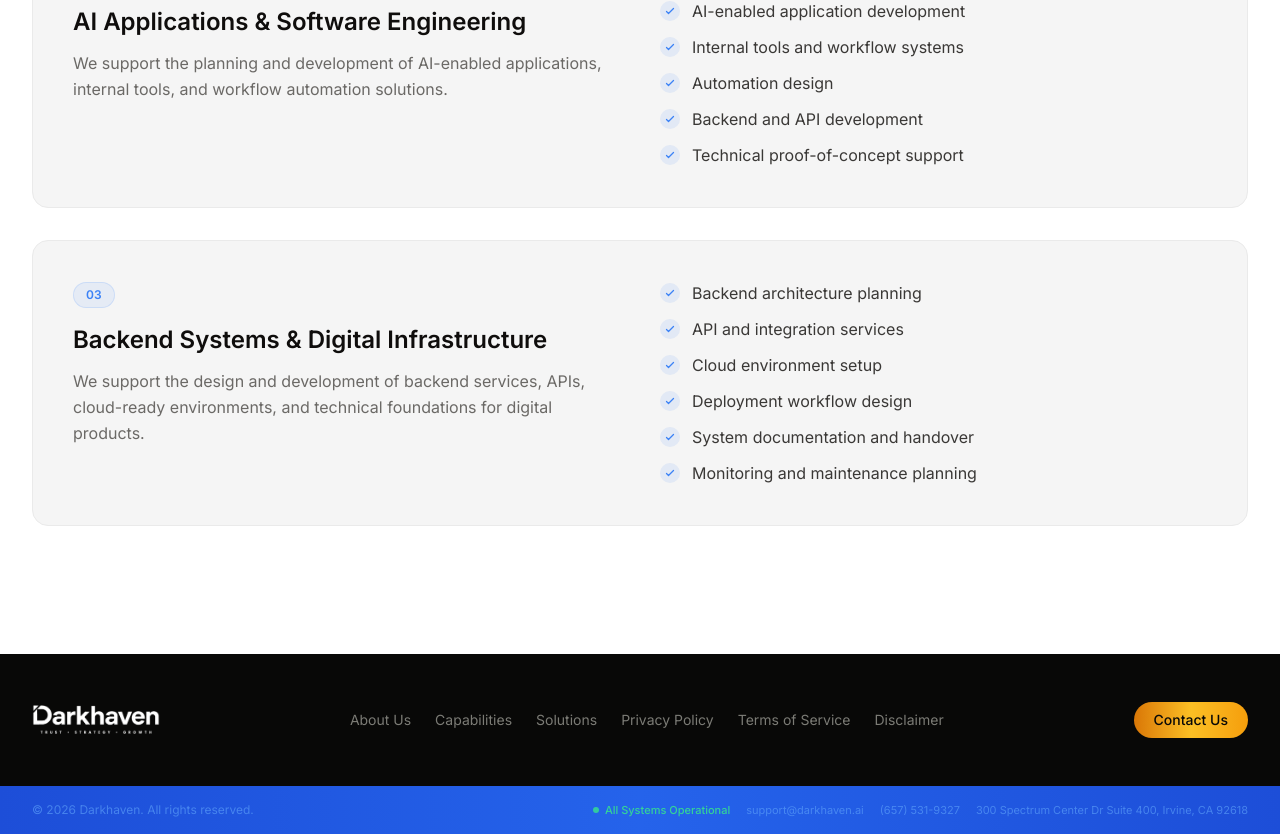
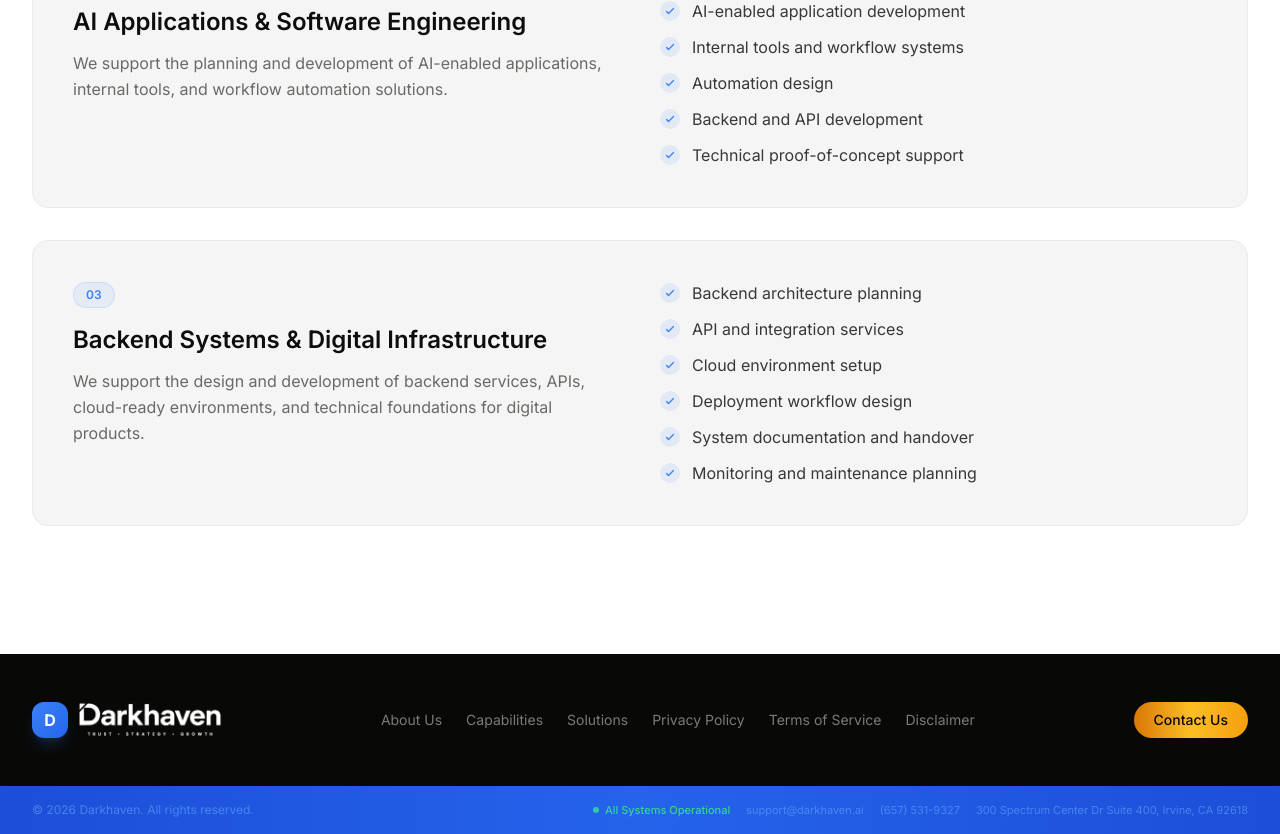
Before and after one commit to webteamgtc/darkhaven, a Next.js app: page /capabilities in a window 1280 px wide. Shown: the part 691-1525 px from the top of the page. Built offline with nearby package versions, Linux system fonts and the light colour scheme.

Commit message:
Reduce logo size and add blue D icon to Footer logo

```diff
--- a/src/components/Footer.tsx
+++ b/src/components/Footer.tsx
@@ -22,7 +22,10 @@ export default function Footer() {
         <div className="flex flex-col md:flex-row items-start md:items-center justify-between gap-8">
           {/* Brand */}
           <div className="flex items-center gap-2.5">
-            <div className="relative w-28 h-8 sm:w-32 sm:h-9">
+            <div className="w-9 h-9 rounded-xl bg-gradient-to-br from-blue to-blue-dark flex items-center justify-center shadow-lg shadow-blue/20 flex-shrink-0">
+              <span className="text-white font-bold text-base">D</span>
+            </div>
+            <div className="relative w-28 h-8 sm:w-36 sm:h-9">
               <Image
                 src="/whitelogo.png"
                 alt="Darkhaven"
--- a/src/components/Navbar.tsx
+++ b/src/components/Navbar.tsx
@@ -91,7 +91,7 @@ export default function Navbar() {
               <div className="w-10 h-10 sm:w-11 sm:h-11 rounded-xl bg-gradient-to-br from-blue to-blue-dark flex items-center justify-center shadow-lg shadow-blue/20 flex-shrink-0">
                 <span className="text-white font-bold text-lg sm:text-xl">D</span>
               </div>
-              <div className="relative w-32 h-8 sm:w-40 sm:h-10 lg:w-44 lg:h-11">
+              <div className="relative w-28 h-8 sm:w-36 sm:h-9 lg:w-36 lg:h-9">
                 <Image
                   src={isDark ? "/whitelogo.png" : "/darklogo.png"}
                   alt="Darkhaven"
```
